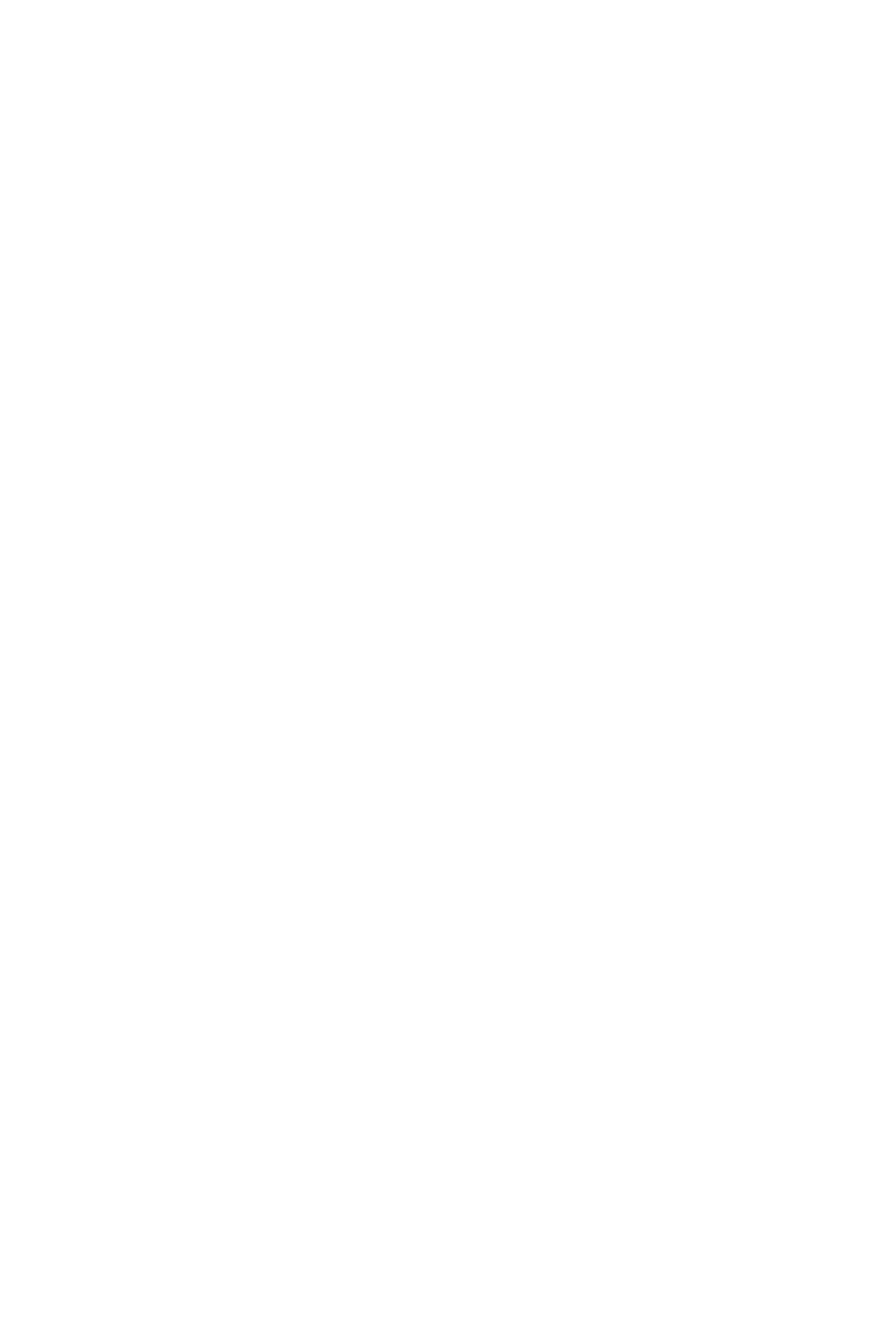
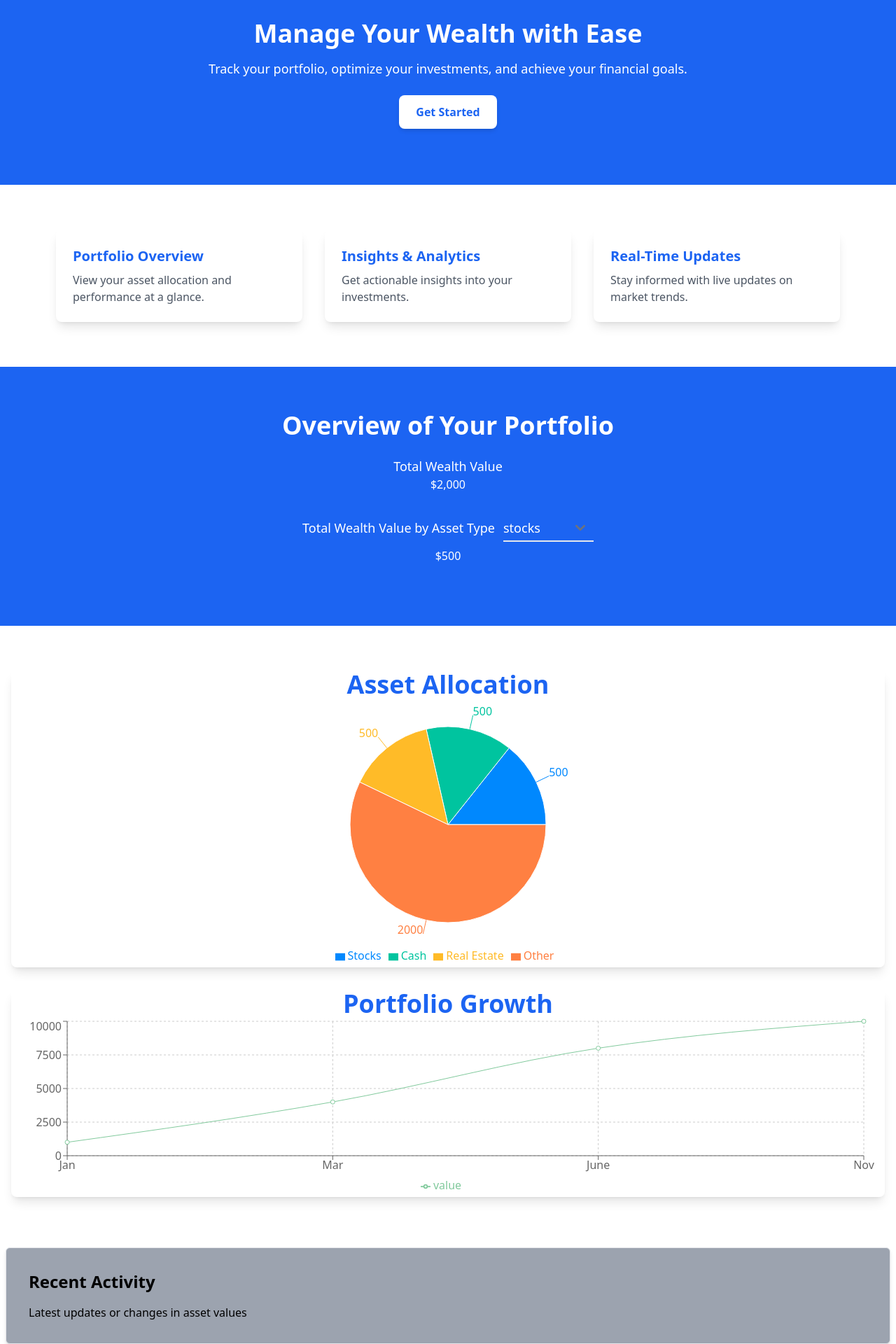
Before and after one commit to ICUBE321/wealth-and-asset-management, a React (Vite) app in the folder client/wealth-and-asset-manager/: page / in a window 1280 px wide. Shown: the part 100-2020 px from the top of the page at 70% size. Before the commit the page ends 800 px from the top, so only its background shows below. Built offline with nearby package versions, Linux system fonts and the light colour scheme.

Commit message:
Designed part of homepage

```diff
--- a/client/wealth-and-asset-manager/package.json
+++ b/client/wealth-and-asset-manager/package.json
@@ -17,7 +17,8 @@
     "react": "^18.3.1",
     "react-dom": "^18.3.1",
     "react-icons": "^5.4.0",
-    "react-router-dom": "^7.0.2"
+    "react-router-dom": "^7.0.2",
+    "recharts": "^2.15.0"
   },
   "devDependencies": {
     "@eslint/js": "^9.15.0",
--- a/client/wealth-and-asset-manager/src/index.css
+++ b/client/wealth-and-asset-manager/src/index.css
@@ -3,7 +3,7 @@
 @tailwind utilities;
 
 @layer base {
-  button {
+  /* button {
     @apply border py-2 px-3 rounded-full;
-  }
+  } */
 }
--- a/client/wealth-and-asset-manager/src/pages/Home.jsx
+++ b/client/wealth-and-asset-manager/src/pages/Home.jsx
@@ -1,7 +1,180 @@
-import React from "react";
+import { Card } from "flowbite-react";
+import {
+  PieChart,
+  Pie,
+  Cell,
+  ResponsiveContainer,
+  Tooltip,
+  Legend,
+  LineChart,
+  CartesianGrid,
+  XAxis,
+  YAxis,
+  Line,
+} from "recharts";
 
 const Home = () => {
-  return <div className="">Welcome to your Wealth and Asset Manager!</div>;
+  const assetAllocationData = [
+    { name: "Stocks", value: 500 },
+    { name: "Cash", value: 500 },
+    { name: "Real Estate", value: 500 },
+    { name: "Other", value: 2000 },
+  ];
+
+  const COLORS = ["#0088FE", "#00C49F", "#FFBB28", "#FF8042"];
+
+  const growthOverTime = [
+    { month: "Jan", value: 1000 },
+    { month: "Mar", value: 4000 },
+    { month: "June", value: 8000 },
+    { month: "Nov", value: 10000 },
+  ];
+
+  return (
+    <div>
+      {/* Hero Section */}
+      <section className="bg-blue-600 text-white py-20">
+        <div className="max-w-4xl mx-auto text-center">
+          <h2 className="text-4xl font-bold">Manage Your Wealth with Ease</h2>
+          <p className="mt-4 text-lg">
+            Track your portfolio, optimize your investments, and achieve your
+            financial goals.
+          </p>
+          <button className="mt-6 px-6 py-3 bg-white text-blue-600 font-semibold rounded-lg shadow-md hover:bg-gray-100">
+            Get Started
+          </button>
+        </div>
+      </section>
+
+      {/* Features Section */}
+      <section className="py-16">
+        <div className="max-w-6xl mx-auto px-4 grid grid-cols-1 md:grid-cols-3 gap-8">
+          <div className="bg-white shadow-lg rounded-lg p-6">
+            <h3 className="text-xl font-semibold text-blue-600">
+              Portfolio Overview
+            </h3>
+            <p className="mt-2 text-gray-600">
+              View your asset allocation and performance at a glance.
+            </p>
+          </div>
+          <div className="bg-white shadow-lg rounded-lg p-6">
+            <h3 className="text-xl font-semibold text-blue-600">
+              Insights & Analytics
+            </h3>
+            <p className="mt-2 text-gray-600">
+              Get actionable insights into your investments.
+            </p>
+          </div>
+          <div className="bg-white shadow-lg rounded-lg p-6">
+            <h3 className="text-xl font-semibold text-blue-600">
+              Real-Time Updates
+            </h3>
+            <p className="mt-2 text-gray-600">
+              Stay informed with live updates on market trends.
+            </p>
+          </div>
+        </div>
+      </section>
+
+      {/* Portfolio Overview */}
+      <section className="bg-blue-600 text-white py-16">
+        <div className="text-center">
+          <h2 className="text-4xl font-bold">Overview of Your Portfolio</h2>
+          <div className="max-w-6xl mx-auto grid grid-cols-1 gap-8 p-6">
+            <div className="">
+              <p className="text-lg">Total Wealth Value</p>
+              <p className="">$2,000</p>
+            </div>
+            <div className="">
+              <p className="text-lg">
+                Total Wealth Value by Asset Type
+                <select
+                  id="asset types"
+                  className="ml-3 p-0 py-1 text-lg bg-transparent border-0 border-b-2 border-gray-200 appearance-none focus:outline-none focus:ring-0 focus:border-gray-200 peer"
+                >
+                  <option>stocks</option>
+                  <option>cash</option>
+                  <option>real estate</option>
+                </select>
+              </p>
+              <p className="mt-2">$500</p>
+            </div>
+          </div>
+        </div>
+      </section>
+
+      {/* Asset Allocation charts */}
+      <section className="py-16">
+        <div className="text-center grid grid-cols-1 gap-8">
+          <div className="mx-4 rounded-lg shadow-lg">
+            <h2 className="text-4xl font-bold text-blue-600">
+              Asset Allocation
+            </h2>
+            <div className="h-96 w-full">
+              <ResponsiveContainer>
+                <PieChart>
+                  <Pie
+                    data={assetAllocationData}
+                    cx="50%"
+                    cy="50%"
+                    label
+                    dataKey="value"
+                    fill="#8884d8"
+                  >
+                    {assetAllocationData.map((entry, index) => (
+                      <Cell
+                        key={`cell-${index}`}
+                        fill={COLORS[index % COLORS.length]}
+                      />
+                    ))}
+                  </Pie>
+                  <Tooltip />
+                  <Legend />
+                </PieChart>
+              </ResponsiveContainer>
+            </div>
+          </div>
+          <div className="mx-4 rounded-lg shadow-lg">
+            <h2 className="text-4xl font-bold text-blue-600">
+              Portfolio Growth
+            </h2>
+            <div className="h-64 w-full">
+              <ResponsiveContainer>
+                <LineChart
+                  data={growthOverTime}
+                  margin={{ top: 5, right: 30, left: 20, bottom: 5 }}
+                >
+                  <CartesianGrid strokeDasharray="3 3" />
+                  <XAxis dataKey="month" />
+                  <YAxis />
+                  <Tooltip />
+                  <Legend />
+                  <Line type={"monotone"} dataKey={"value"} stroke="#82ca9d" />
+                </LineChart>
+              </ResponsiveContainer>
+            </div>
+          </div>
+        </div>
+      </section>
+
+      <Card className="rounded-md bg-gray-400 m-2 p-2">
+        <h2 className="text-2xl font-bold">Recent Activity</h2>
+        <p>Latest updates or changes in asset values</p>
+      </Card>
+
+      <Card className="rounded-md bg-gray-400 m-2 p-2 col-span-2">
+        <h2 className="text-2xl font-bold">API Data Highlights</h2>
+        <p>Real-time updates of stock prices or market trends</p>
+      </Card>
+
+      {/* Footer */}
+      <footer className="bg-gray-800 text-gray-300 py-8">
+        <div className="max-w-6xl mx-auto text-center">
+          <p>© 2025 Wealth Manager. All rights reserved.</p>
+        </div>
+      </footer>
+    </div>
+  );
 };
 
 export default Home;
```
Also changed, not shown: 1 other file (tests, documents, lock files or other folders).
